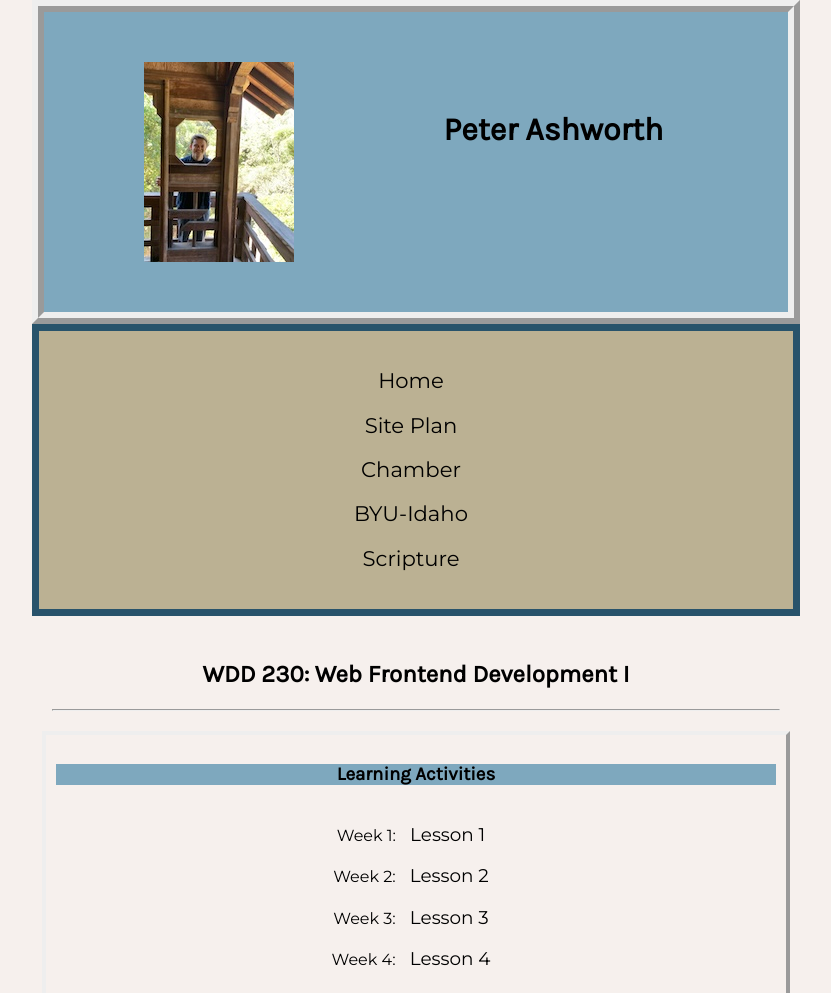
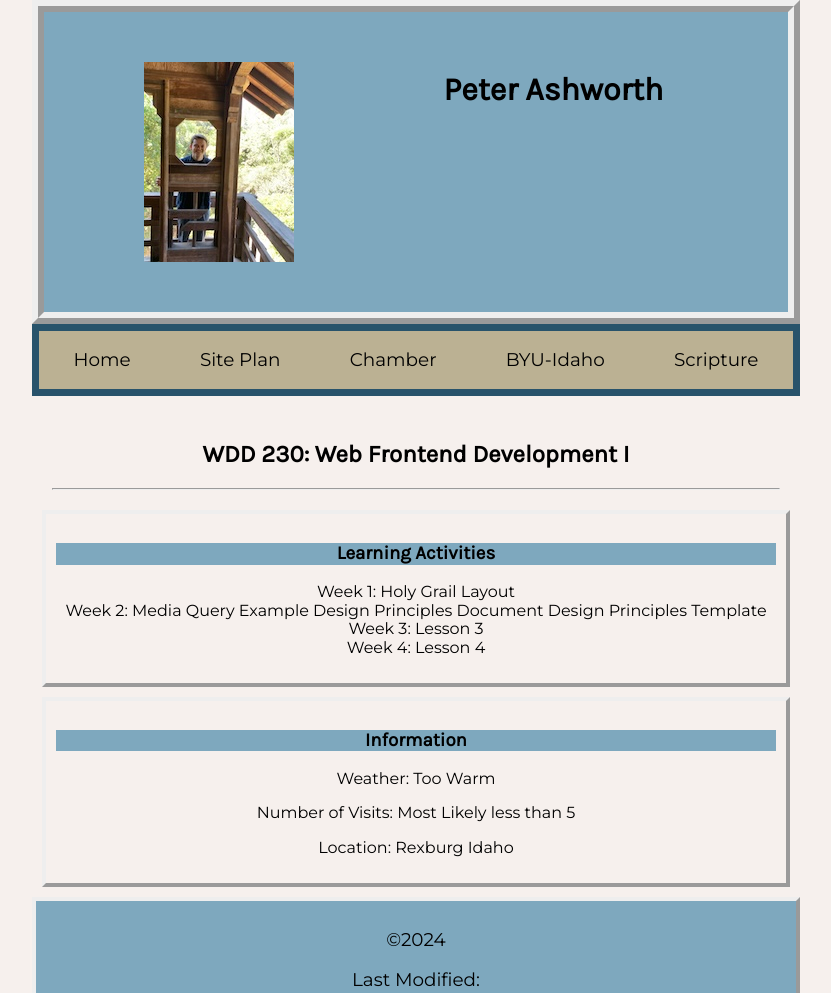
Before and after one commit to wpeterashworth/OLD_wdd230, a plain HTML site: page index.html in a window 1280 px wide. Shown: the top 993 px of the page, without its empty margins (224-1055 px from the left). Drawn offline with Linux system fonts and the light colour scheme.

Commit message:
Finished Lesson 2 Prep and Assignments

```diff
--- a/index.html
+++ b/index.html
@@ -9,8 +9,8 @@
     <meta property="og:title" content="Peter Ashworth WDD230 Course Home Page">
     <meta property="og:description"
         content="The main course home page for Peter Ashworth's WDD 230 or Web Frontend Development I Course at BYU-Idaho">
-    <meta property="og:image" content="images/hometown-photo.jpeg">
-    <meta property="og:url" content="wpeterashworth.github.io/wdd230/index.html">
+    <meta property="og:image" content="https://wpeterashworth.github.io/wdd230/images/hometown-photo.jpeg">
+    <meta property="og:url" content="https://wpeterashworth.github.io/wdd230/index.html">
     <link rel="icon" href="favicon2.ico">
     <title>Peter Ashworth - WDD 230 - Web Frontend Development</title>
     <link rel="stylesheet" href="styles/normalize.css">
@@ -42,8 +42,11 @@
             <section class="card">
                 <h3>Learning Activities</h3>
                 <ul>
-                    <li>Week 1: <a href="#">Lesson 1</a></li>
-                    <li>Week 2: <a href="#">Lesson 2</a></li>
+                    <li>Week 1: <a href="lesson01/holygrail.html">Holy Grail Layout</a></li>
+                    <li>Week 2: <a href="lesson02/media-query.html">Media Query Example</a>
+                        <a href="lesson02/design-principles.html">Design Principles Document</a>
+                        <a href="lesson02/design.html">Design Principles Template</a>
+                    </li>
                     <li>Week 3: <a href="#">Lesson 3</a></li>
                     <li>Week 4: <a href="#">Lesson 4</a></li>
                 </ul>
--- /dev/null
+++ b/lesson02/styles/base.css
@@ -0,0 +1,75 @@
+@import url('https://fonts.googleapis.com/css2?family=Lato:ital,wght@0,100;0,300;0,400;0,700;0,900;1,100;1,300;1,400;1,700;1,900&family=Open+Sans:ital,wght@0,300..800;1,300..800&display=swap');
+/* colors: anti-flash white #E7ECEF     Raisin Black #272932    Carribean Current #0F7173     Buff #D8A47F*/
+
+:root {
+    --background-color: #E7ECEF;
+    --background-color2: #D8A47F;
+    --text-color: #272932;
+    --accent-color: #0F7173;
+}
+
+#content {
+    margin: 0;
+    padding: 0;
+    background-color: #E7ECEF;
+    font-family: "Lato", "Open Sans";
+}
+
+main,
+header {
+    display: grid;
+    grid-template-columns: 1fr;
+}
+
+header,
+h1 {
+    text-align: center;
+    background-color: #D8A47F;
+    padding: 15px;
+    margin: 25px;
+}
+
+.card1,
+.card2,
+.card3 {
+    border-style: inset;
+    border-width: 5px;
+    margin: 25px;
+}
+
+h2,
+.subheading {
+    text-align: center;
+}
+
+.subheading {
+    font-size: 1.25em;
+    padding: 20px;
+}
+
+h2 {
+    background-color: #D8A47F;
+}
+
+a,
+img {
+    display: block;
+    width: fit-content;
+    margin: 0 auto;
+    padding: 15px;
+}
+
+.description {
+    padding: 25px;
+    color: #272932
+}
+
+a {
+    color: #0F7173;
+    text-decoration: none;
+    font-size: 1.12em;
+}
+
+a:hover {
+    color: var(--background-color2);
+}
--- /dev/null
+++ b/lesson02/styles/larger.css
@@ -0,0 +1,11 @@
+@media screen and (min-width: 1200px) {
+    main {
+        grid-template-columns: 1fr 1fr 1fr;
+        grid-template-rows: 0px 1fr;
+    }
+
+    .card3 {
+        grid-column: 3/4;
+        grid-row: 2/3;
+    }
+}
--- a/lesson02/styles/media-query-large.css
+++ b/lesson02/styles/media-query-large.css
@@ -1,4 +1,4 @@
-@media screen and (min-width: 500px) {
+@media screen and (min-width: 900px) {
     header {
         background-color: black;
         color: white;
--- a/lesson02/styles/media-query.css
+++ b/lesson02/styles/media-query.css
@@ -2,6 +2,11 @@
 
 body {
     font-family: "Roboto", sans-serif;
+}
+
+header {
+    background-color: white;
+    color: black;
 }
 
 header,
--- /dev/null
+++ b/lesson02/styles/medium.css
@@ -0,0 +1,27 @@
+@media screen and (min-width: 700px) {
+
+    main {
+        grid-template-columns: 1fr 1fr;
+        grid-template-rows: 0px 1fr 1fr;
+    }
+
+    header {
+        grid-column: 1/3;
+        grid-row: 1/2;
+    }
+
+    .card1 {
+        grid-column: 1/2;
+        grid-row: 2/3;
+    }
+
+    .card2 {
+        grid-column: 2/3;
+        grid-row: 2/3;
+    }
+
+    .card3 {
+        grid-column: 1/3;
+        grid-row: 3/4;
+    }
+}
--- /dev/null
+++ b/lesson02/styles/normalize.css
@@ -0,0 +1,7 @@
+/** * 1. Correct the line height in all browsers. * 2. Prevent adjustments of font size after orientation changes in iOS. */
+html {
+    line-height: 1.15;
+    /* 1 */
+    -webkit-text-size-adjust: 100%;
+    /* 2 */
+}
--- a/styles/base.css
+++ b/styles/base.css
@@ -1,9 +1,12 @@
 @import url('https://fonts.googleapis.com/css2?family=Karla&family=Montserrat&family=Open+Sans:wght@300&display=swap');
 /* colors: charcoal: 28536B   Rosy Brown: C2948A    Air superiority Blue: 7EA8BE    Isabelline: F6F0ED   Khaki: BBB193 */
 
-/* :root {
-    --background-color: #F6F0ED --header-color: #7EA8BE --accent-color: #28536B --accent-color2: #BBB193;
-} */
+:root {
+    --background-color: #F6F0ED;
+    --header-color: #7EA8BE;
+    --accent-color: #28536B;
+    --accent-color2: #BBB193;
+}
 
 body {
     margin: 0;
--- a/styles/larger.css
+++ b/styles/larger.css
@@ -1,4 +1,4 @@
-@media screen and (min-width: 950px) {
+@media screen and (min-width: 800px) {
 
 
     body {
@@ -28,7 +28,16 @@
         padding: 50px 25px 50px 100px;
     }
 
-    h1 {
-        padding: 100px;
+    nav ul {
+        display: flex;
+        flex-direction: row;
+        justify-content: space-around;
+    }
+
+    ul,
+    li,
+    a {
+        padding: 0px;
+        font-size: 1em;
     }
 }
```
Also changed, not shown: lesson02/design-principles.html (added, +60 -0 lines), lesson02/images/apple-screenshot.png (added), lesson02/images/church-screenshot.png (added), lesson02/images/google-screenshot.png (added), 2 other files.
